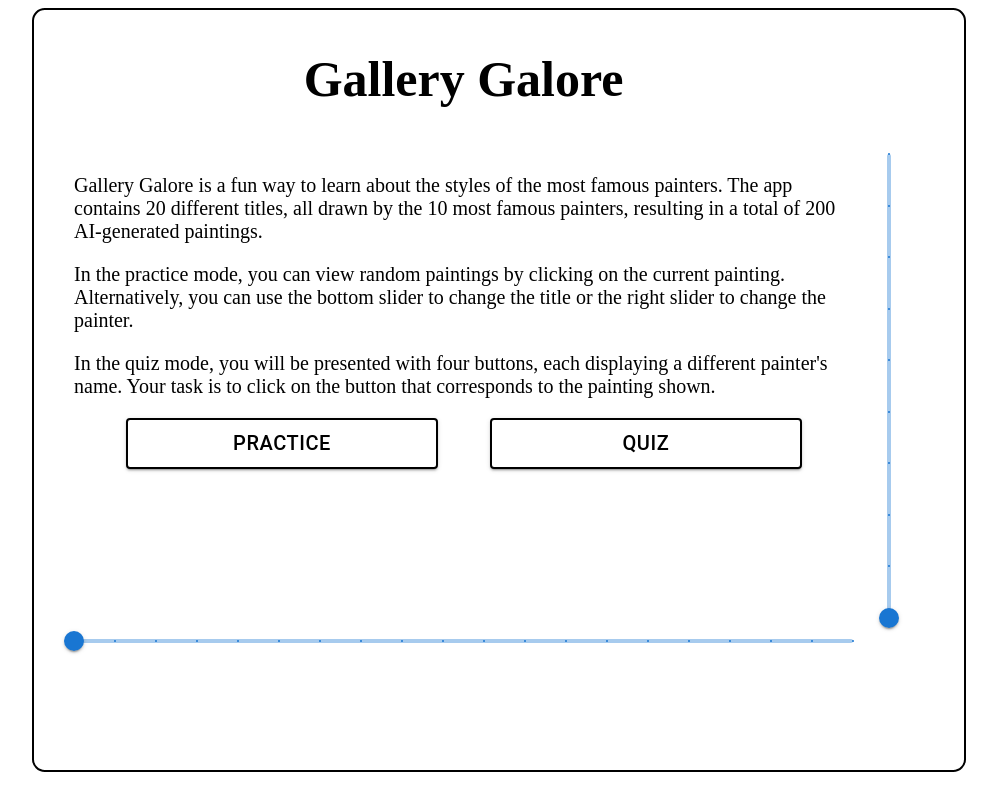
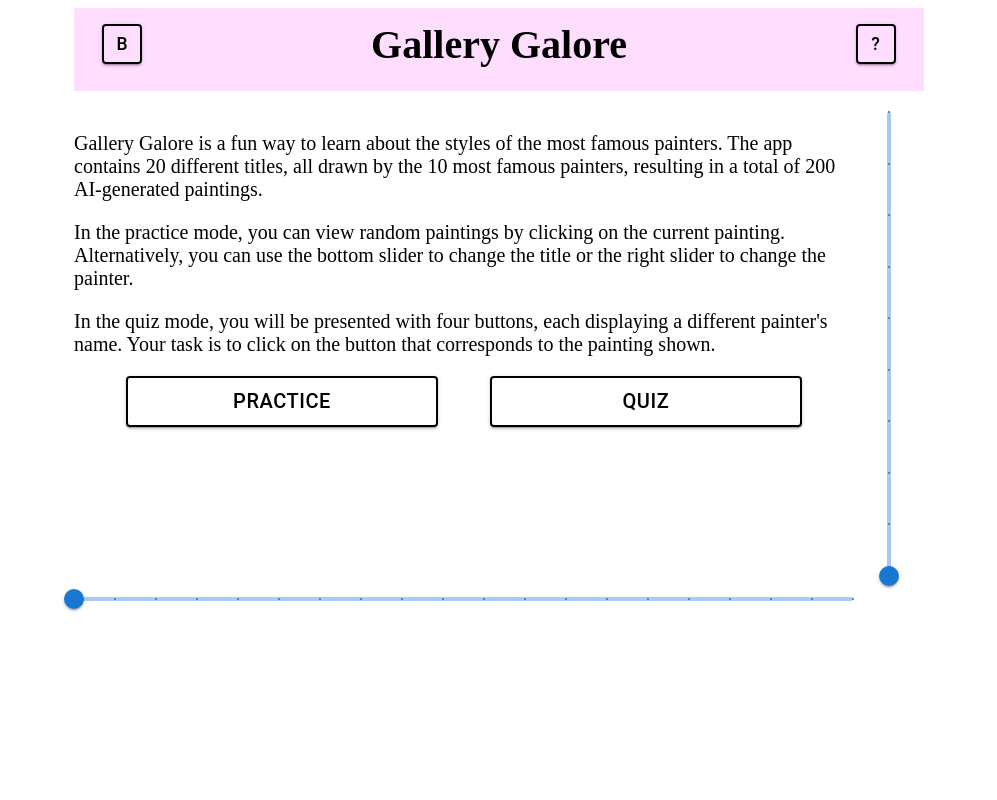
Before and after one commit to JoelHKV/ConceptExplorer, a React (Vite) app: page / in a window 1280 px wide. Shown: the whole page, without its empty margins (141-1138 px from the left). Built offline with nearby package versions, Linux system fonts and the light colour scheme.

Commit message:
title and buttons in a module

```diff
--- a/src/App.css
+++ b/src/App.css
@@ -16,42 +16,25 @@ html {
     height: auto;
     margin: auto;
     padding: 2rem;
+    padding-top: 0rem;
+
     text-align: center;
-    border: 2px solid black;
+    border: 0px solid black;
     border-radius: 1vmax;
 }
 
 
-.title-section {
-    grid-column: 1 / 12;
-    grid-row: 1;
-    color: black;
-    margin: auto;
-    font-weight: 900;
-    font-size: 2.5rem;
-    padding-top: 0px;
-    margin-top: 0;
-}
-
-.info_button-section, .quiz_button-section {
-    grid-column: 1 / 12;
-    grid-row: 1;
-    width: 100%;
-    display: grid;
-}
 
 
-
-    .info_button-section button, .quiz_button-section button {
+    .quiz_button-section button {
         padding: 0;
-        font-size: 1.3rem;
+        font-size: 2.3rem;
         width: 1rem;
         height: 1.7rem;
         margin-left: auto;
         background-color: #eeeeee;
         color: black;
         border: 0.1rem solid black;
-        margin-top: 0.5rem;
     }
 
     .quiz_button-section button {
@@ -123,17 +106,20 @@ html {
     .option-1 button, .option-2 button, .option-3 button, .option-4 button {
         width: 100%;
         height: 90%;
-        overflow: hidden;
-        text-overflow: ellipsis;
-        white-space: nowrap;
         text-align: center;
-        background-color: #eeeeee;
-        color: black;
+
         border: 0.1rem solid black;
         font-size: 0.9rem;
     }
 
-.option-1 button:hover, .option-2 button:hover,.option-3 button:hover,.option-4 button:hover {
+
+
+.option-1 button, .option-2 button, .option-3 button, .option-4 button {
+    background-color: #eeeeee;
+    color: black;
+}
+
+        .option-1 button:hover, .option-2 button:hover,.option-3 button:hover,.option-4 button:hover {
             background-color: #bbbbbb; /* Set your desired background color on hover */
         }
 
@@ -158,7 +144,7 @@ html {
 
 @media screen and (max-width: 1020px) {
     .info_button-section button, .quiz_button-section button {
-        margin-top: 7vh;
+
     }
     .round-counter {
         margin-top: 6vh;
@@ -216,8 +202,6 @@ html {
             grid-row: 7;
         }
 
-
-
     }
 
     @media screen and (max-width: 612px) {
@@ -225,10 +209,6 @@ html {
             font-size: 13px;
         }
     }
-
-
-
-
 
     @keyframes green-flash {
         0% {
--- a/src/App.jsx
+++ b/src/App.jsx
@@ -8,6 +8,7 @@ import { incrementRound, incrementPoint, zeroCounter, addQuizOptions, randomChoi
 import './App.css';
 
 import QuizBlock from './components/QuizBlock';
+import TitleBar from './components/TitleBar';
 
 const preloadedImages = []
 const [paintingNames, painters] = paintingLoader();
@@ -110,21 +111,9 @@ const App = () => {
 
     return (
         <div className="app-container unselectable"  >
-            <div className="title-section">
-                Gallery Galore
-            </div>
 
-            <div className="info_button-section">
-                {(playmode === 'practice' || playmode === 'finish') && (
-                <Button
-                    variant="contained"
-                    color="primary"
-                    onClick={() => clickInfo()}
-                >
-                    ?
-                    </Button>
-                )}
-            </div>
+            <TitleBar clickInfo={clickInfo} playmode={playmode} />
+
             <div className="quiz_button-section">
                 {(playmode === 'practice') && (
                 <Button
--- /dev/null
+++ b/src/components/TitleBar.jsx
@@ -0,0 +1,92 @@
+import React from 'react';
+import Button from '@mui/material/Button';
+
+const TitleBar = ({ clickInfo, playmode }) => {
+
+    const styles = `
+    .banner {
+        display: grid;
+        width: 100%;
+        grid-column: 1 / 13;
+        grid-row: 1;
+        background-color: #ffddff;
+        height: 130%;
+
+    }
+    .title {
+        display: grid;
+        width: 100%;
+        grid-column: 2 / 12;
+        grid-row: 1;
+        font-weight: 900;
+        font-size: clamp(14px, 6vw, 40px);
+        margin: auto;
+        padding-top: 1vh;
+    }
+
+    .back_button {
+        grid-column: 1;
+        grid-row: 1;
+        margin: auto;
+        padding-top: 1vh;
+        padding-left: 2vw;
+    }
+
+    .info_button {
+        grid-column: 12;
+        grid-row: 1;
+        margin: auto;
+        padding-top: 1vh;
+        padding-right: 2vw;
+    }
+    .title, .back_button, .info_button, .back_button button, .info_button button {
+        background-color: transparent;
+
+    }
+
+    .back_button button, .info_button button {
+        color: black;
+        height: clamp(14px, 6vw, 40px);
+        padding: 10px;
+        border: 0.1rem solid black;
+        min-width: 4px;
+        width: clamp(14px, 6vw, 40px);
+    }
+
+    .back_button button:hover, .info_button button:hover {
+        background-color: #ff88ff; /* Set your desired background color on hover */
+    }
+
+
+
+  `;
+
+    return (
+        <>
+            <div className="banner"></div>
+            <div className="title">Gallery Galore</div>
+            <div className="back_button">
+                <Button
+                variant="contained"
+                    color="primary"
+                    onClick={() => clickInfo()}
+
+                >
+                    B
+                </Button>
+            </div>
+            <div className="info_button">
+                <Button
+                    variant="contained"
+                    color="primary"
+                    onClick={() => clickInfo()}
+                >
+                    ?
+                </Button>
+            </div>
+            <style>{styles}</style>
+        </>
+    );
+};
+
+export default TitleBar;
```
